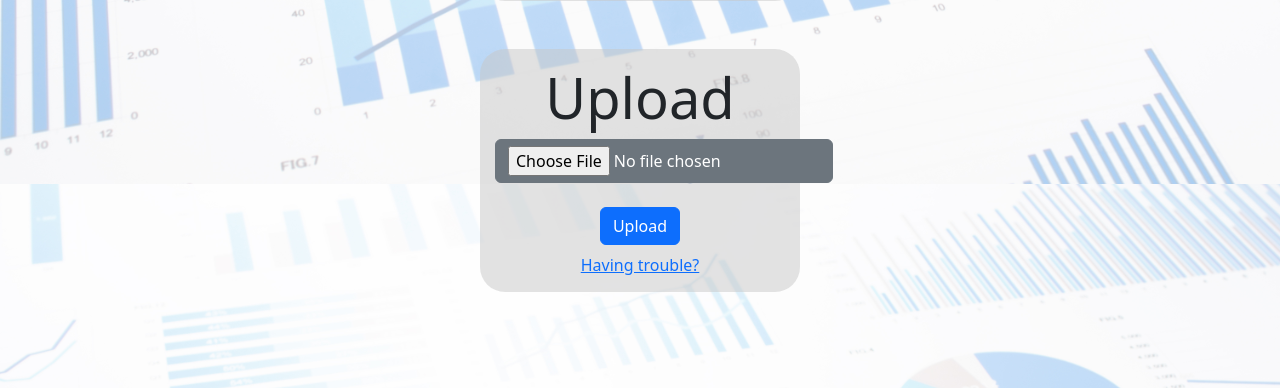
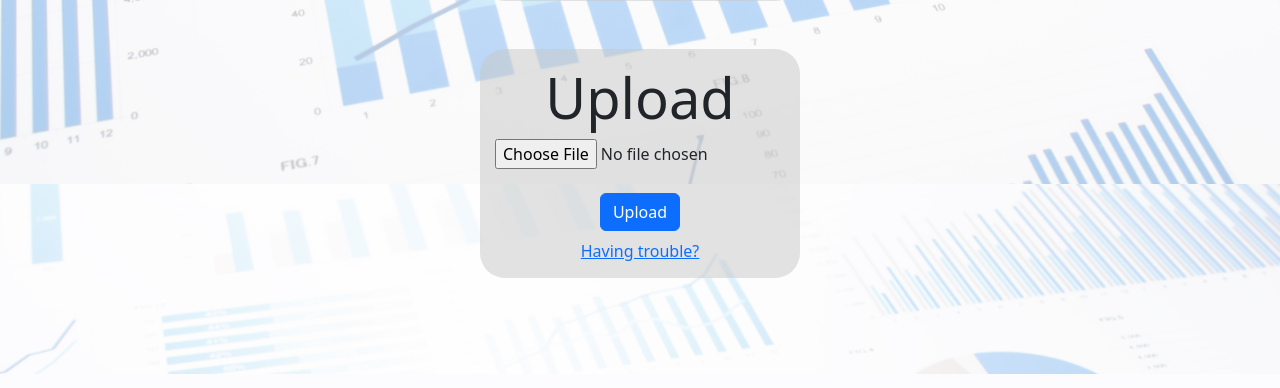
Before and after one commit to stefan272/cs50_final_project, a Flask app: page /add in a window 1280 px wide. Shown: the part 667-1055 px from the top of the page. Run offline with Flask 2, Linux system fonts and the light colour scheme; a user stored in the database is signed in; some libraries are stand-ins or nearby versions.

Commit message:
Final release changes

```diff
--- a/app.py
+++ b/app.py
@@ -54,7 +54,7 @@ def index():
     oldest_year = dq.oldest_year(session['user_id'])
 
     years = []
-    for year in range(oldest_year, oldest_year + 1):
+    for year in range(oldest_year, current_year + 1):
         years.append(year)
 
     # Get the current month for the initial chart filter
--- a/templates/add.html
+++ b/templates/add.html
@@ -36,7 +36,7 @@
     <div class="form-box mx-auto mt-5">
         <h2 class="display-4">Upload</h2>
         <form action="/add/upload" method="post" enctype="multipart/form-data">
-            <input type="file" name="file" class="custom-file-input btn btn-secondary" required>
+            <input type="file" name="file" class="custom-file-input" required>
             <button class="btn btn-primary mt-4 mb-2" type="submit">Upload</button>
         </form>
         <a href="/support">
```
Also changed, not shown: README.md, dashboard.db, 2 other files.
